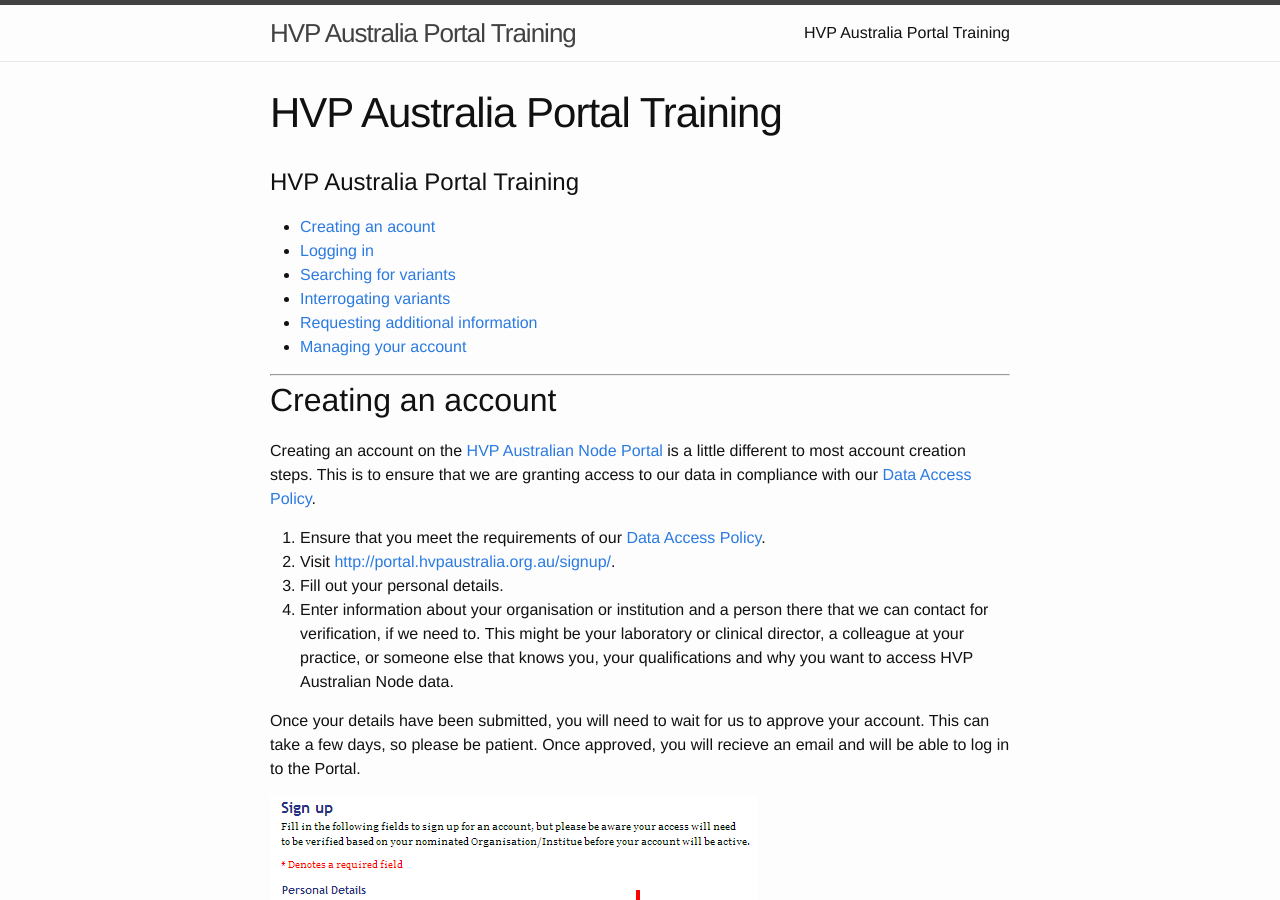
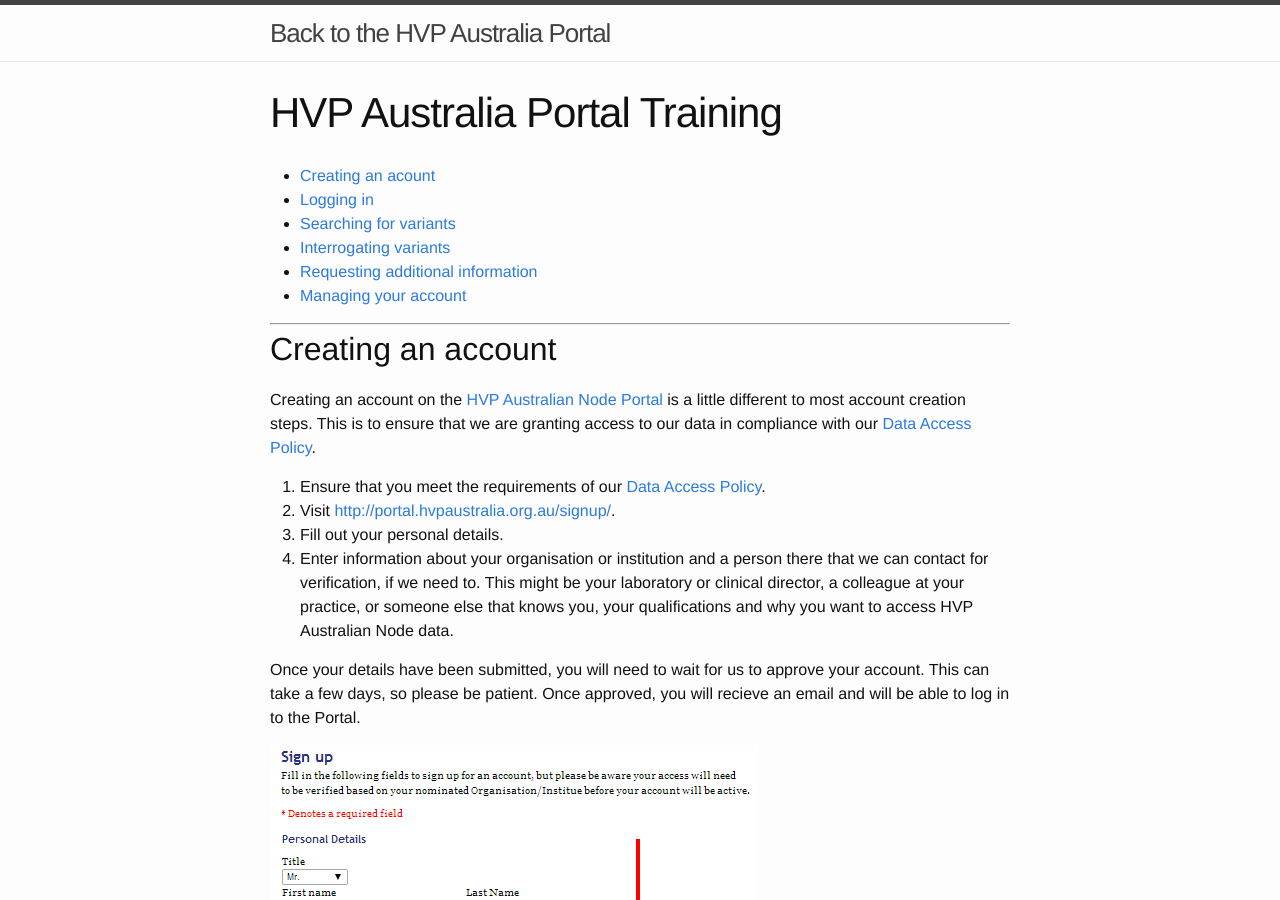
Before and after one commit to HVPA/HVPA-training-site, a Jekyll site: the page built from index.md, in a window 1280 px wide and 900 px high. Built offline with Jekyll 4.4.1, drawn with Linux system fonts in a browser that asks for light colours; some of the changed text lies outside the part shown.

Commit message:
Cleaned up a few things

```diff
--- /dev/null
+++ b/Gemfile
@@ -0,0 +1,6 @@
+source "https://rubygems.org"
+
+ruby '2.1.5'
+
+gem 'jekyll','3.0.1'
+gem 'jekyll-sitemap', '0.10.0'
--- a/_config.yml
+++ b/_config.yml
@@ -5,13 +5,19 @@
 # For technical reasons, this file is *NOT* reloaded automatically when you use
 # 'jekyll serve'. If you change this file, please restart the server process.
 
+# Build settings
+markdown: kramdown
+
+# Permalinks
+permalink: pretty
+
+# Server
+exclude: ['HVPA-training-site.sublime-project','HVPA-training-site.sublime-workspace','Gemfile','Gemfile.lock','assets']
+encoding: UTF-8
+timezone: Etc/UTC
+
 # Site settings
 title: HVP Australia Portal Training
 description:
-baseurl: "" # the subpath of your site, e.g. /blog
-url: "http://yourdomain.com" # the base hostname & protocol for your site
-twitter_username: jekyllrb
-github_username:  jekyll
-
-# Build settings
-markdown: kramdown
+baseurl: "/Documentation" # the subpath of your site, e.g. /blog
+url: "http://portal.hvpaustralia.org.au" # the base hostname & protocol for your site
--- a/_includes/footer.html
+++ b/_includes/footer.html
@@ -2,37 +2,6 @@
 
   <div class="wrapper">
 
-    <h2 class="footer-heading">{{ site.title }}</h2>
-
-    <div class="footer-col-wrapper">
-      <div class="footer-col footer-col-1">
-        <ul class="contact-list">
-          <li>{{ site.title }}</li>
-          <li><a href="mailto:{{ site.email }}">{{ site.email }}</a></li>
-        </ul>
-      </div>
-
-      <div class="footer-col footer-col-2">
-        <ul class="social-media-list">
-          {% if site.github_username %}
-          <li>
-            {% include icon-github.html username=site.github_username %}
-          </li>
-          {% endif %}
-
-          {% if site.twitter_username %}
-          <li>
-            {% include icon-twitter.html username=site.twitter_username %}
-          </li>
-          {% endif %}
-        </ul>
-      </div>
-
-      <div class="footer-col footer-col-3">
-        <p>{{ site.description }}</p>
-      </div>
-    </div>
-
   </div>
 
 </footer>
--- a/_includes/head.html
+++ b/_includes/head.html
@@ -2,11 +2,7 @@
   <meta charset="utf-8">
   <meta http-equiv="X-UA-Compatible" content="IE=edge">
   <meta name="viewport" content="width=device-width, initial-scale=1">
-
   <title>{% if page.title %}{{ page.title }}{% else %}{{ site.title }}{% endif %}</title>
-  <meta name="description" content="{% if page.excerpt %}{{ page.excerpt | strip_html | strip_newlines | truncate: 160 }}{% else %}{{ site.description }}{% endif %}">
-
   <link rel="stylesheet" href="{{ "/css/main.css" | prepend: site.baseurl }}">
   <link rel="canonical" href="{{ page.url | replace:'index.html','' | prepend: site.baseurl | prepend: site.url }}">
-  <link rel="alternate" type="application/rss+xml" title="{{ site.title }}" href="{{ "/feed.xml" | prepend: site.baseurl | prepend: site.url }}">
 </head>
--- a/_includes/header.html
+++ b/_includes/header.html
@@ -2,25 +2,7 @@
 
   <div class="wrapper">
 
-    <a class="site-title" href="{{ site.baseurl }}/">{{ site.title }}</a>
-
-    <nav class="site-nav">
-      <a href="#" class="menu-icon">
-        <svg viewBox="0 0 18 15">
-          <path fill="#424242" d="M18,1.484c0,0.82-0.665,1.484-1.484,1.484H1.484C0.665,2.969,0,2.304,0,1.484l0,0C0,0.665,0.665,0,1.484,0 h15.031C17.335,0,18,0.665,18,1.484L18,1.484z"/>
-          <path fill="#424242" d="M18,7.516C18,8.335,17.335,9,16.516,9H1.484C0.665,9,0,8.335,0,7.516l0,0c0-0.82,0.665-1.484,1.484-1.484 h15.031C17.335,6.031,18,6.696,18,7.516L18,7.516z"/>
-          <path fill="#424242" d="M18,13.516C18,14.335,17.335,15,16.516,15H1.484C0.665,15,0,14.335,0,13.516l0,0 c0-0.82,0.665-1.484,1.484-1.484h15.031C17.335,12.031,18,12.696,18,13.516L18,13.516z"/>
-        </svg>
-      </a>
-
-      <div class="trigger">
-        {% for my_page in site.pages %}
-          {% if my_page.title %}
-          <a class="page-link" href="{{ my_page.url | prepend: site.baseurl }}">{{ my_page.title }}</a>
-          {% endif %}
-        {% endfor %}
-      </div>
-    </nav>
+    <a class="site-title" href="http://portal.hvpaustralia.org.au/">Back to the HVP Australia Portal</a>
 
   </div>
 
--- a/_includes/icon-github.html
+++ /dev/null
@@ -1 +0,0 @@
-<a href="https://github.com/{{ include.username }}"><span class="icon icon--github">{% include icon-github.svg %}</span><span class="username">{{ include.username }}</span></a>
--- a/_includes/icon-twitter.html
+++ /dev/null
@@ -1 +0,0 @@
-<a href="https://twitter.com/{{ include.username }}"><span class="icon icon--twitter">{% include icon-twitter.svg %}</span><span class="username">{{ include.username }}</span></a>
--- a/index.md
+++ b/index.md
@@ -4,101 +4,100 @@ title: HVP Australia Portal Training
 ---
 
 <div class="container" id="content">
-		<h1>HVP Australia Portal Training</h1>
 <ul>
-	<li><a href="#createaccount">Creating an acount</a></li>
-	<li><a href="#login">Logging in</a></li>
-	<li><a href="#search">Searching for variants</a></li>
-	<li><a href="#interrogate">Interrogating variants</a></li>
-	<li><a href="#request">Requesting additional information</a></li>
-	<li><a href="#manage">Managing your account</a></li>
+  <li><a href="#createaccount">Creating an acount</a></li>
+  <li><a href="#login">Logging in</a></li>
+  <li><a href="#search">Searching for variants</a></li>
+  <li><a href="#interrogate">Interrogating variants</a></li>
+  <li><a href="#request">Requesting additional information</a></li>
+  <li><a href="#manage">Managing your account</a></li>
 </ul>
 <hr>
 <h2 id="createaccount">Creating an account</h2>
 <div class="row">
-	<div class="col-md-6">
-		<p>Creating an account on the <a href="/web/20150227190759/http://portal.hvpaustralia.org.au/">HVP Australian Node Portal</a> is a little different to most account creation steps. This is to ensure that we are granting access to our data in compliance with our <a href="/web/20150227190759/http://www.hvpaustralia.org.au/accessing-data/data-access-policy/">Data Access Policy</a>.</p>
-		<ol>
-			<li>Ensure that you meet the requirements of our <a href="/web/20150227190759/http://www.hvpaustralia.org.au/accessing-data/data-access-policy/">Data Access Policy</a>.</li>
-			<li>Visit <a href="/web/20150227190759/http://portal.hvpaustralia.org.au/signup/">http://portal.hvpaustralia.org.au/signup/</a>.</li>
-			<li>Fill out your personal details.</li>
-			<li>Enter information about your organisation or institution and a person there that we can contact for verification, if we need to. This might be your laboratory or clinical director, a colleague at your practice, or someone else that knows you, your qualifications and why you want to access HVP Australian Node data.</li>
-		</ol>
-		<p>Once your details have been submitted, you will need to wait for us to approve your account. This can take a few days, so please be patient. Once approved, you will recieve an email and will be able to log in to the Portal.</p>
-	</div>
-	<div class="col=md-6">
-		<p><img alt="Screenshot of the user signup page of the HVP Australian Node Portal" class="img-responsive" src="/img/create_account.png"></p>
-	</div>
+  <div class="col-md-6">
+    <p>Creating an account on the <a href="http://portal.hvpaustralia.org.au/">HVP Australian Node Portal</a> is a little different to most account creation steps. This is to ensure that we are granting access to our data in compliance with our <a href="http://www.hvpaustralia.org.au/data/data-access-policy/">Data Access Policy</a>.</p>
+    <ol>
+      <li>Ensure that you meet the requirements of our <a href="http://www.hvpaustralia.org.au/data/data-access-policy/">Data Access Policy</a>.</li>
+      <li>Visit <a href="http://portal.hvpaustralia.org.au/signup/">http://portal.hvpaustralia.org.au/signup/</a>.</li>
+      <li>Fill out your personal details.</li>
+      <li>Enter information about your organisation or institution and a person there that we can contact for verification, if we need to. This might be your laboratory or clinical director, a colleague at your practice, or someone else that knows you, your qualifications and why you want to access HVP Australian Node data.</li>
+    </ol>
+    <p>Once your details have been submitted, you will need to wait for us to approve your account. This can take a few days, so please be patient. Once approved, you will recieve an email and will be able to log in to the Portal.</p>
+  </div>
+  <div class="col=md-6">
+    <p><img alt="Screenshot of the user signup page of the HVP Australian Node Portal" class="img-responsive" src="/Documentation/img/create_account.png"></p>
+  </div>
 </div>
 <p><a class="bttlink" href="#">Back to top</a></p>
 <h2 id="login">Logging in</h2>
 <div class="row">
-	<div class="col-md-6">
-		<p>Most users should have no trouble logging in to the HVP Australian Node Portal. Simply head on over to <a href="/web/20150227190759/http://portal.hvpaustralia.org.au/">the Portal</a> and:</p>
-		<ol>
-			<li>Enter your username.</li>
-			<li>Enter your password.</li>
-			<li>Click Login.</li>
-		</ol>
-		<p><strong>What do I do if I've forgotten my password?</strong></p>
-		<p>Happens to everyone now and again, it's not a big deal. Just <a href="mailto:hvpa@hvpaustralia.org.au">send us an email</a> and we'll reset it for you.</p>
-	</div>
-	<div class="col-md-6">
-		<p><img alt="Screenshot of login page of the HVP Australian Node Portal" class="img-responsive" src="/img/login.png" style="width: 618px; height: 256px;"></p>
-	</div>
+  <div class="col-md-6">
+    <p>Most users should have no trouble logging in to the HVP Australian Node Portal. Simply head on over to <a href="http://portal.hvpaustralia.org.au/">the Portal</a> and:</p>
+    <ol>
+      <li>Enter your username.</li>
+      <li>Enter your password.</li>
+      <li>Click Login.</li>
+    </ol>
+    <p><strong>What do I do if I've forgotten my password?</strong></p>
+    <p>Happens to everyone now and again, it's not a big deal. Just <a href="mailto:hvpa@hvpaustralia.org.au">send us an email</a> and we'll reset it for you.</p>
+  </div>
+  <div class="col-md-6">
+    <p><img alt="Screenshot of login page of the HVP Australian Node Portal" class="img-responsive" src="/Documentation/img/login.png" style="width: 618px; height: 256px;"></p>
+  </div>
 </div>
 <p><a class="bttlink" href="#">Back to top</a></p>
 <h2 id="search">Searching for variants</h2>
 <div class="row">
-	<div class="col-md-6">
-		<p>Once you've successfully logged in to the HVP Australian Node Portal, searching for variants is very easy. The search options are availabe via the "search" option in the left hand menu.</p>
-		<p>Clicking this button opens the Gene/Disease search view. This page allows you to search for and select the gene of interest that you want to find variants for.</p>
-		<p>Available search options here are:</p>
-		<ul>
-			<li>Official <a href="/web/20150227190759/http://www.genenames.org/">HGNC gene name</a> (e.g. BRCA) and alternate names recognised by the HGNC</li>
-			<li>Reference sequence accession numbers (e.g. NM_000059.3)</li>
-			<li>Disease Names (e.g. breast cancer)</li>
-		</ul>
-		<p>Simply enter one of these terms into the search box and click the search button. You'll be presented with a list of matching gene records that you can select from. Choose the right one for you and click on the record to take you to the Variant search view.</p>
-		<p>Alternatively, rather than searching for a gene, simply pick a gene from the top 5 (by number of variants) list of gene records below the search box.</p>
-	</div>
-	<div class="col-md-6">
-		<h4>Gene/Disease Search View</h4>
-		<img alt="Screenshot of the Gene/Disease search view of the Human Variome Project Australian Node" class="img-responsive" src="/img/search1.png"></div>
+  <div class="col-md-6">
+    <p>Once you've successfully logged in to the HVP Australian Node Portal, searching for variants is very easy. The search options are availabe via the "search" option in the left hand menu.</p>
+    <p>Clicking this button opens the Gene/Disease search view. This page allows you to search for and select the gene of interest that you want to find variants for.</p>
+    <p>Available search options here are:</p>
+    <ul>
+      <li>Official <a href="http://www.genenames.org/">HGNC gene name</a> (e.g. BRCA) and alternate names recognised by the HGNC</li>
+      <li>Reference sequence accession numbers (e.g. NM_000059.3)</li>
+      <li>Disease Names (e.g. breast cancer)</li>
+    </ul>
+    <p>Simply enter one of these terms into the search box and click the search button. You'll be presented with a list of matching gene records that you can select from. Choose the right one for you and click on the record to take you to the Variant search view.</p>
+    <p>Alternatively, rather than searching for a gene, simply pick a gene from the top 5 (by number of variants) list of gene records below the search box.</p>
+  </div>
+  <div class="col-md-6">
+    <h4>Gene/Disease Search View</h4>
+    <img alt="Screenshot of the Gene/Disease search view of the Human Variome Project Australian Node" class="img-responsive" src="/Documentation/img/search1.png"></div>
 </div>
 <div class="row">
-	<div class="col-md-6">
-		<p>After searching for and clicking on a gene record, you'll be presented with the Variant search view. This page contains a search box for searching for specific variants: just enter the <a href="/web/20150227190759/http://www.hgvs.org/mutnomen">HGVS variant name</a>&nbsp;or genomic coordinates and click "search." The results will be returned below the search box.</p>
-		<p>By default, this page displays all results until a search is executed to narrow the results set. The results are often spread over many pages.</p>
-	</div>
-	<div class="col-md-6">
-		<h4>Variant Search View</h4>
-		<p><img alt="Screenshot of the Variant search view of the Human Variome Project Australian Node" class="img-responsive" src="/img/search2.png"></p>
-	</div>
+  <div class="col-md-6">
+    <p>After searching for and clicking on a gene record, you'll be presented with the Variant search view. This page contains a search box for searching for specific variants: just enter the <a href="http://www.hgvs.org/mutnomen">HGVS variant name</a>&nbsp;or genomic coordinates and click "search." The results will be returned below the search box.</p>
+    <p>By default, this page displays all results until a search is executed to narrow the results set. The results are often spread over many pages.</p>
+  </div>
+  <div class="col-md-6">
+    <h4>Variant Search View</h4>
+    <p><img alt="Screenshot of the Variant search view of the Human Variome Project Australian Node" class="img-responsive" src="/Documentation/img/search2.png"></p>
+  </div>
 </div>
 <p><a class="bttlink" href="#">Back to top</a></p>
 <h2 id="interrogate">Interrogating variants</h2>
 <div class="row">
-	<div class="col-md-6">
-		<p>Coming soon...</p>
-	</div>
-	<div class="col-md-6">&nbsp;</div>
+  <div class="col-md-6">
+    <p>Coming soon...</p>
+  </div>
+  <div class="col-md-6">&nbsp;</div>
 </div>
 <p><a class="bttlink" href="#">Back to top</a></p>
 <h2 id="request">Requesting additional information</h2>
 <div class="row">
-	<div class="col-md-6">
-		<p>Coming soon...</p>
-	</div>
-	<div class="col-md-6">&nbsp;</div>
+  <div class="col-md-6">
+    <p>Coming soon...</p>
+  </div>
+  <div class="col-md-6">&nbsp;</div>
 </div>
 <p><a class="bttlink" href="#">Back to top</a></p>
 <h2 id="manage">Managing your account</h2>
 <div class="row">
-	<div class="col-md-6">
-		<p>Coming soon...</p>
-	</div>
-	<div class="col-md-6">&nbsp;</div>
+  <div class="col-md-6">
+    <p>Coming soon...</p>
+  </div>
+  <div class="col-md-6">&nbsp;</div>
 </div>
 <p><a class="bttlink" href="#">Back to top</a></p>
-	</div>
+  </div>
```
Also changed, not shown: _posts/2015-12-18-welcome-to-jekyll.markdown (deleted, +0 -25 lines), Gemfile.lock (added), _includes/icon-github.svg (deleted), _includes/icon-twitter.svg (deleted), img/biogrid-grey.png (deleted), img/exporter-grey.png (deleted), img/portal.png (deleted), 3 other files.
